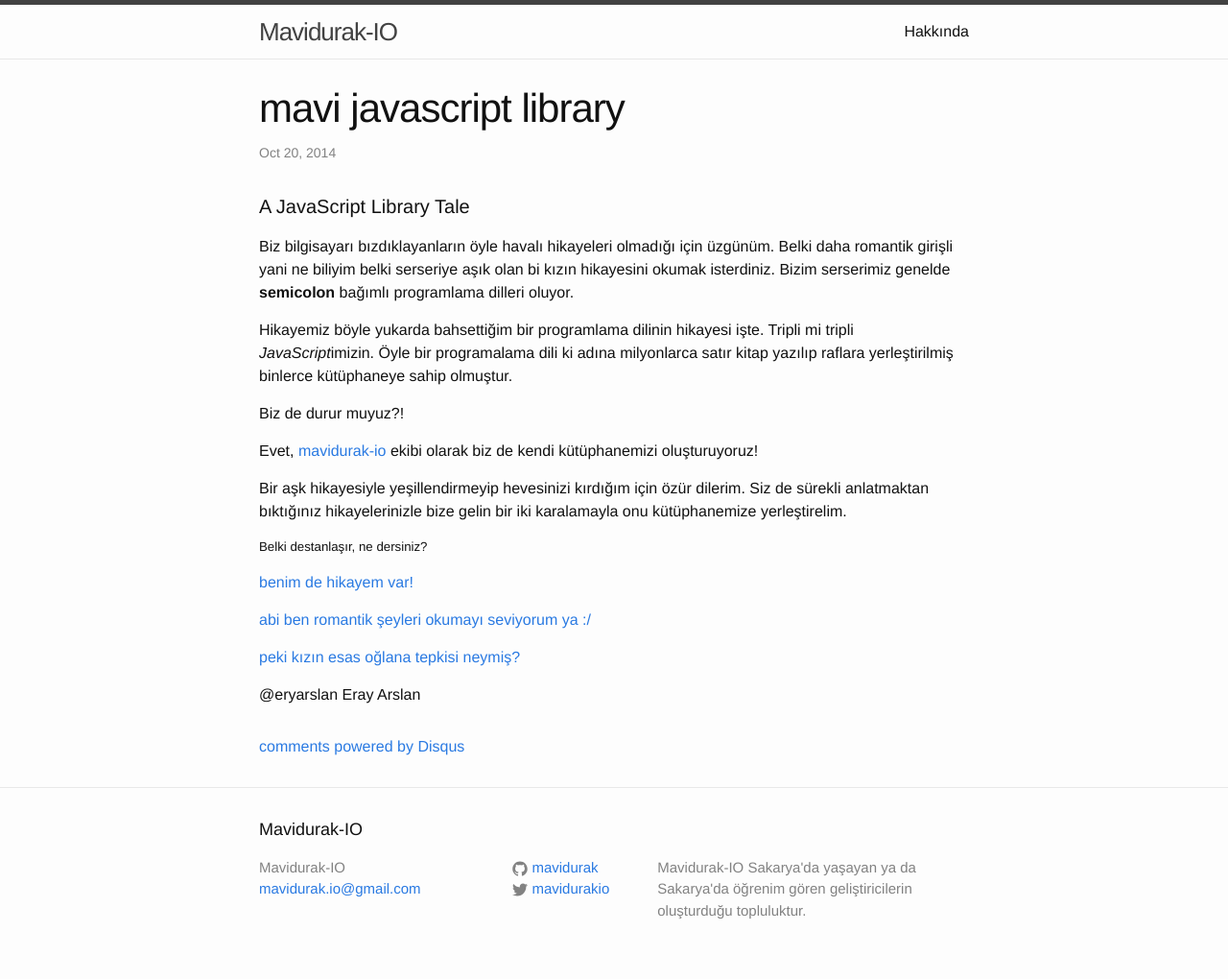
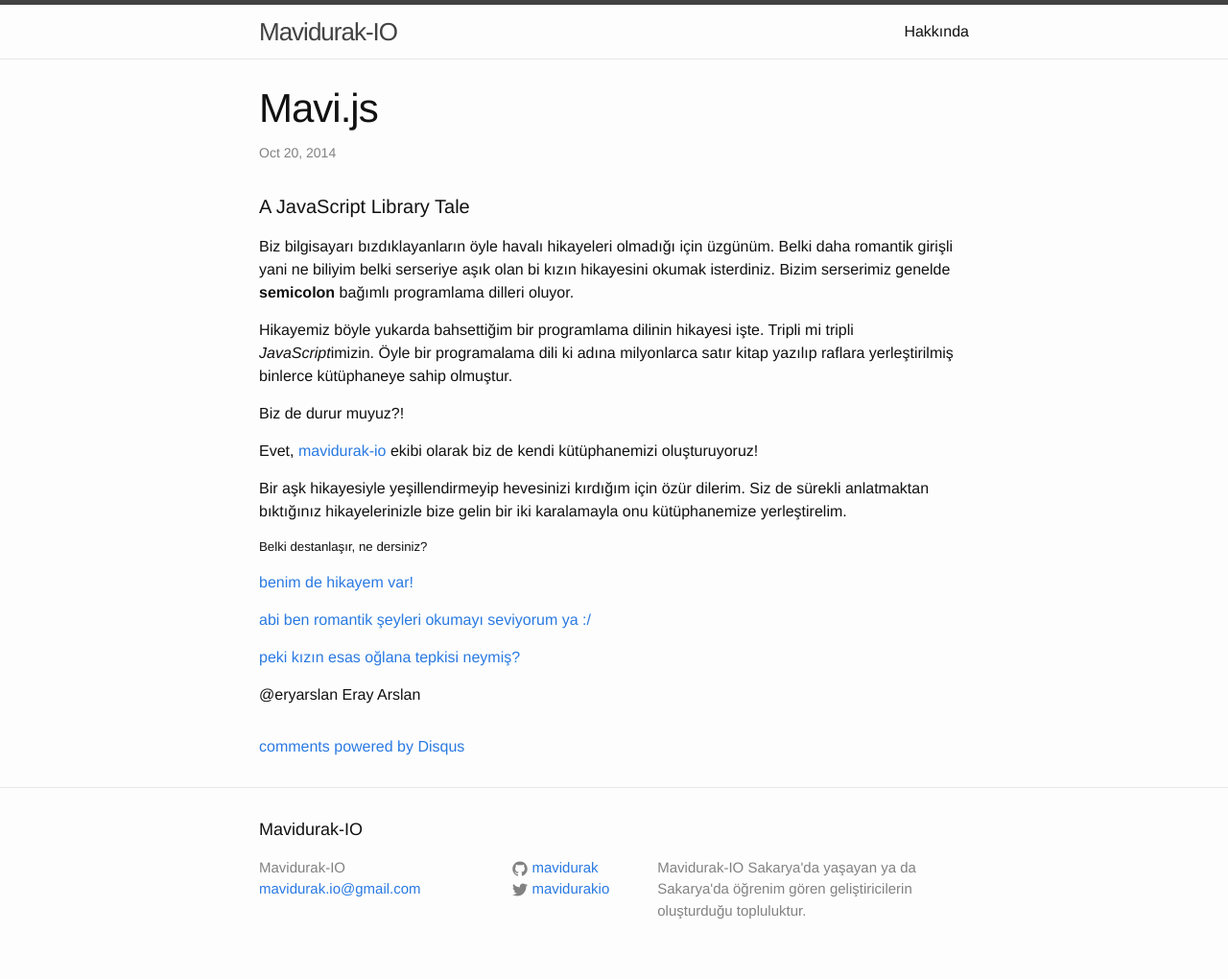
Before and after one commit to mavidurak/mavidurak.github.io, a Jekyll site: the page built from _posts/2014-10-20-mavi-javascript-library.md, in a window 1280 px wide. Shown: the whole page at 96% size. Built offline with Jekyll 4.4.1, drawn with Linux system fonts in a browser that asks for light colours; comment, search, counter and statistics services are not loaded.

Commit message:
Update 2014-10-20-mavi-javascript-library.md

```diff
--- a/_posts/2014-10-20-mavi-javascript-library.md
+++ b/_posts/2014-10-20-mavi-javascript-library.md
@@ -1,7 +1,7 @@
 ---
 layout: post
-title:  "mavi javascript library"
-date:   2014-10-20 21:09:27
+title:  "Mavi.js"
+date:   2014-10-20 00:09:27
 categories: javascript
 ---
 
```
